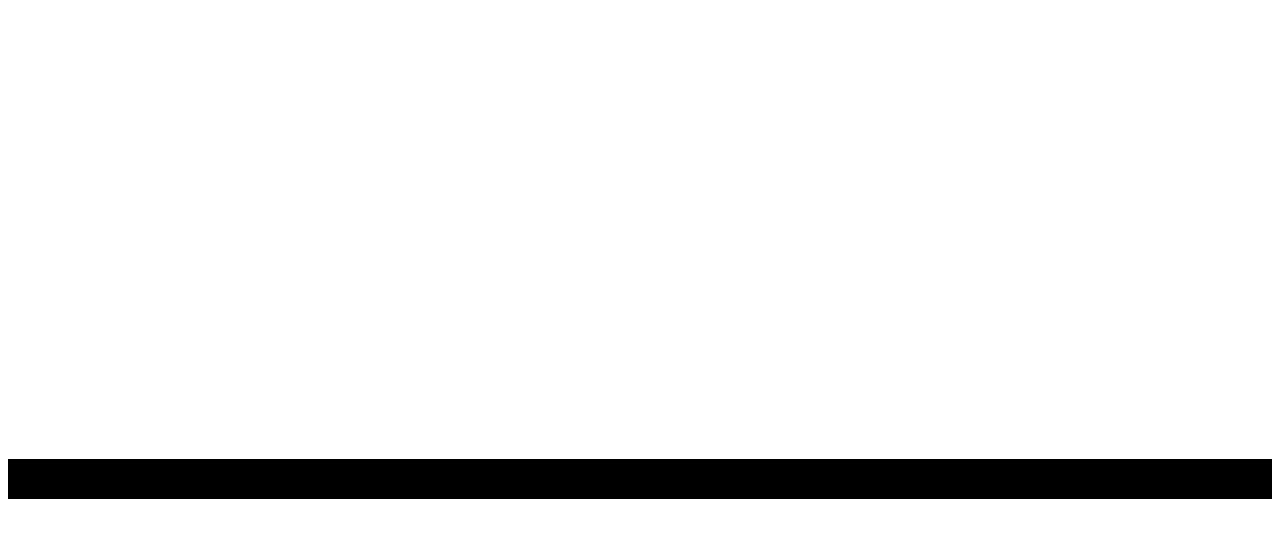
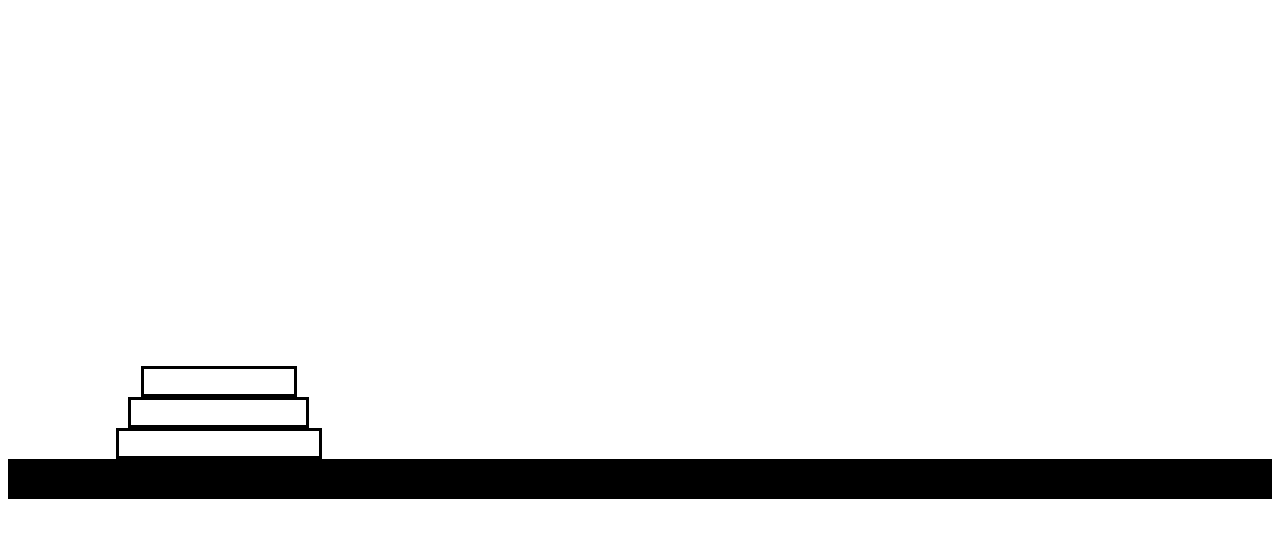
Before and after one commit to RexConner1/project1, a plain HTML site: page index.html in a window 1280 px wide. Shown: the part 61-598 px from the top of the page. Drawn offline with Linux system fonts and the light colour scheme.

Commit message:
Attempt to flex rings

```diff
--- a/css/style.css
+++ b/css/style.css
@@ -20,9 +20,9 @@ main {
     width: auto;
     height: auto;
 
-    /* display: grid;
-    grid-template-rows: 1fr 25px 25px 25px;
-    grid-template-columns: 1fr 25px 1fr; */
+    display: flex;
+    flex-direction: column;
+    justify-content: flex-end;
 }
 
 .container1 {
@@ -41,13 +41,23 @@ main {
 }
 
 .peg {
-    /* grid-row: 1 / span 4;
-    grid-column: 2; */
     background: black;
 }
 
-/* .ring {
+.ring {
+    margin: 0 auto;
     height: 25px;
-    width: 100px;
-    background: blue;
-} */
+    border: 3px solid black;
+}
+
+#ring1 {
+    width: 200px;
+}
+
+#ring2 {
+    width: 175px;
+}
+
+#ring3 {
+    width: 150px;
+}
```
